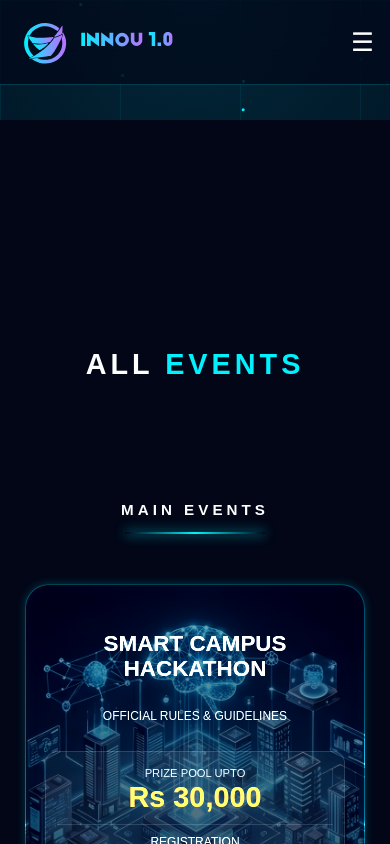
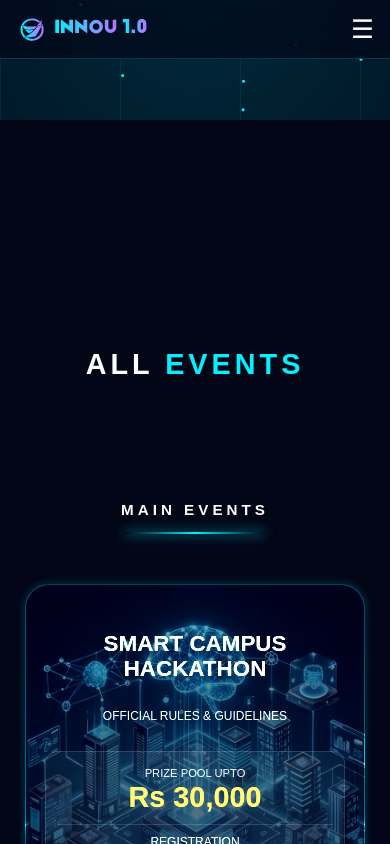
Before and after one commit to 20bhushan/innou-website, a Next.js app: page /competitions in a window 390 px wide. Shown: the top 844 px of the page. Built offline with nearby package versions, Linux system fonts and the light colour scheme.

Commit message:
fix logoSize

```diff
--- a/src/app/globals.css
+++ b/src/app/globals.css
@@ -342,7 +342,7 @@ body.scrolled .logo-svg {
     gap: 6px;
   }
 
-  .nav-svg {
+  .logo-svg {
     width: 36px;
     height: 36px;
     transform: translateY(1px);
@@ -401,7 +401,7 @@ body.scrolled .logo-svg {
     gap: 7px;
   }
 
-  .nav-svg {
+  .logo-svg {
     width: 32px;
     height: 32px;
     transform: translateY(1px);
```
